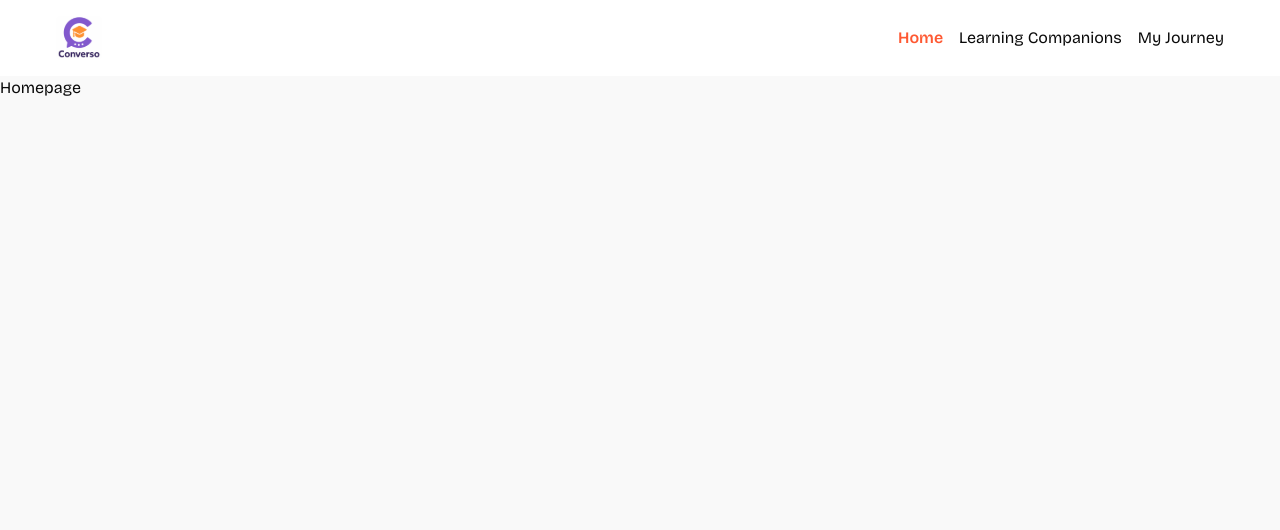
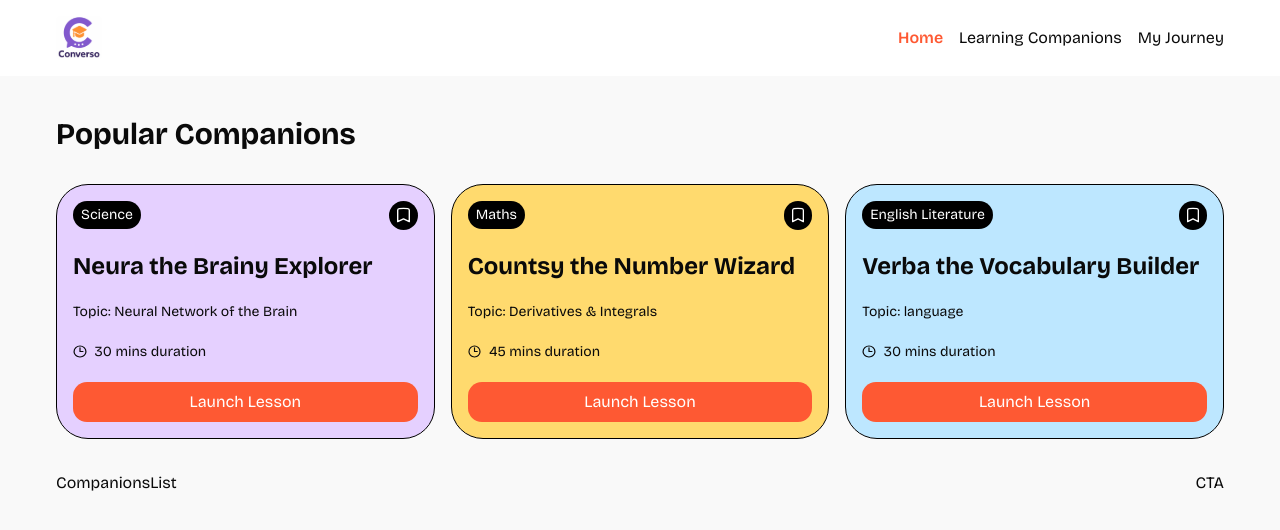
Before and after one commit to basedhound/ai-teaching_app_next, a Next.js app: page / in a window 1280 px wide. Shown: the top 530 px of the page. Built offline with nearby package versions, Linux system fonts and the light colour scheme.

Commit message:
Add Popular Companions section to Homepage

```diff
--- a/app/page.tsx
+++ b/app/page.tsx
@@ -1,7 +1,44 @@
-const Homepage = () => {
+import CTA from "@/components/CTA";
+
+import CompanionCard from "@/components/CompanionCard";
+import CompanionsList from "@/components/CompanionsList";
+
+export default async function Home() {
   return (
-    <div>Homepage</div>
-  )
+    <main>
+      <h1>Popular Companions</h1>
+
+      <section className="home-section">
+        <CompanionCard
+          id="123"
+          name="Neura the Brainy Explorer"
+          topic="Neural Network of the Brain"
+          subject="science"
+          duration={30}
+          color="#E5D0FF"
+        />
+        <CompanionCard
+          id="456"
+          name="Countsy the Number Wizard"
+          topic="Derivatives & Integrals"
+          subject="maths"
+          duration={45}
+          color="#FFDA6E"
+        />
+        <CompanionCard
+          id="789"
+          name="Verba the Vocabulary Builder"
+          topic="language"
+          subject="English Literature"
+          duration={30}
+          color="#BDE7FF"
+        />
+      </section>
+
+      <section className="home-section">
+        <CompanionsList />
+        <CTA />
+      </section>
+    </main>
+  );
 }
-
-export default Homepage
--- /dev/null
+++ b/components/CTA.tsx
@@ -0,0 +1,9 @@
+import React from 'react'
+
+const CTA = () => {
+  return (
+    <div>CTA</div>
+  )
+}
+
+export default CTA
--- /dev/null
+++ b/components/CompanionCard.tsx
@@ -0,0 +1,56 @@
+"use client";
+import React from "react";
+import Image from "next/image";
+import Link from "next/link";
+
+interface CompanionCardProps {
+  id: string;
+  name: string;
+  topic: string;
+  subject: string;
+  duration: number;
+  color: string;
+}
+
+const CompanionCard = ({
+  id,
+  name,
+  topic,
+  subject,
+  duration,
+  color,
+}: CompanionCardProps) => {
+  return (
+    <article className="companion-card" style={{ backgroundColor: color }}>
+      <div className="flex justify-between items-center">
+        <div className="subject-badge">{subject}</div>
+        <button className="companion-bookmark">
+          <Image
+            src="/icons/bookmark.svg"
+            alt="bookmark"
+            width={12.5}
+            height={15}
+          />
+        </button>
+      </div>
+      <h2 className="text-2xl font-bold">{name}</h2>
+      <p className="text-sm ">Topic: {topic}</p>
+      <div className="flex items-center gap-2">
+        <Image
+          src="/icons/clock.svg"
+          alt="duration"
+          width={13.5}
+          height={13.5}
+        />
+        <p className="text-sm">{duration} mins duration</p>
+      </div>
+      <Link href={`/companions/${id}`} className="w-full">
+        <button className="btn-primary w-full justify-center">
+          Launch Lesson
+        </button>
+      </Link>
+    </article>
+  );
+};
+
+export default CompanionCard;
--- /dev/null
+++ b/components/CompanionsList.tsx
@@ -0,0 +1,9 @@
+import React from 'react'
+
+const CompanionsList = () => {
+  return (
+    <div>CompanionsList</div>
+  )
+}
+
+export default CompanionsList
```
